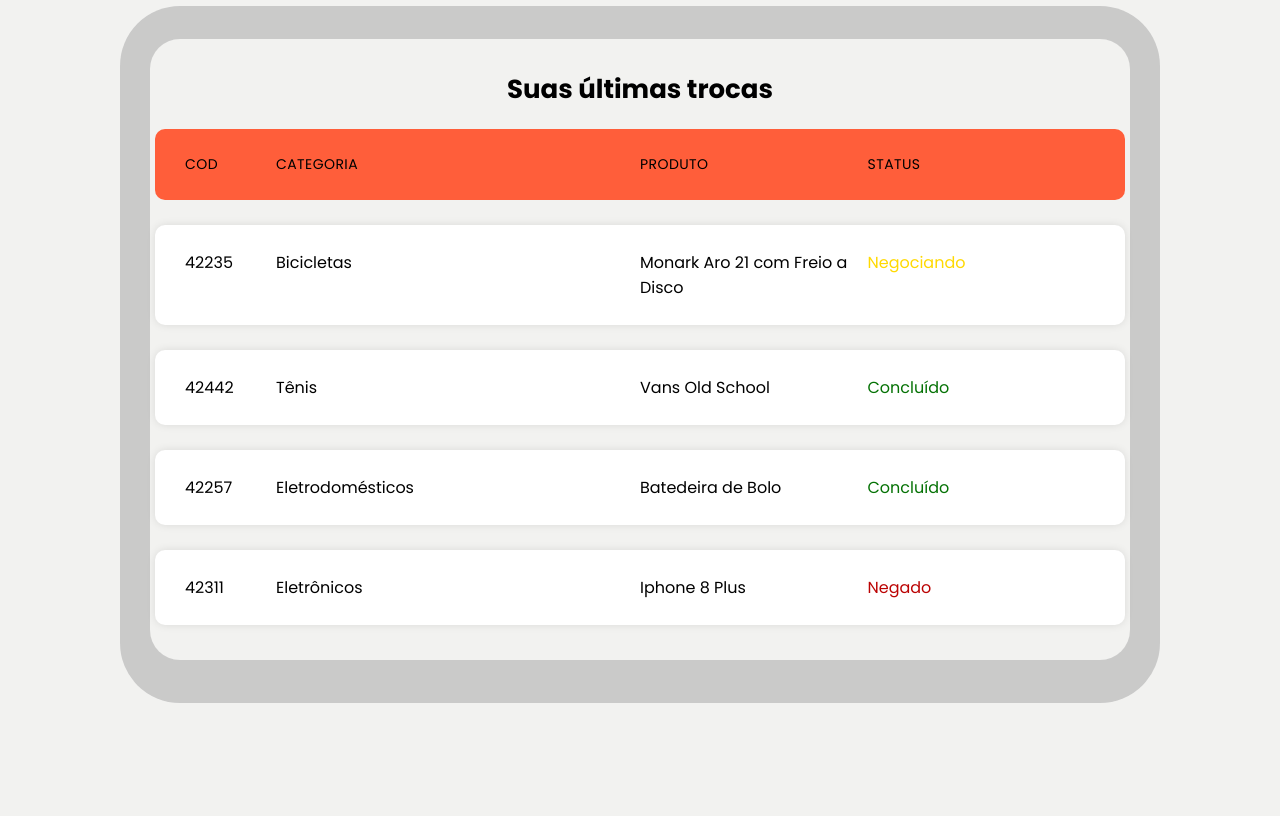
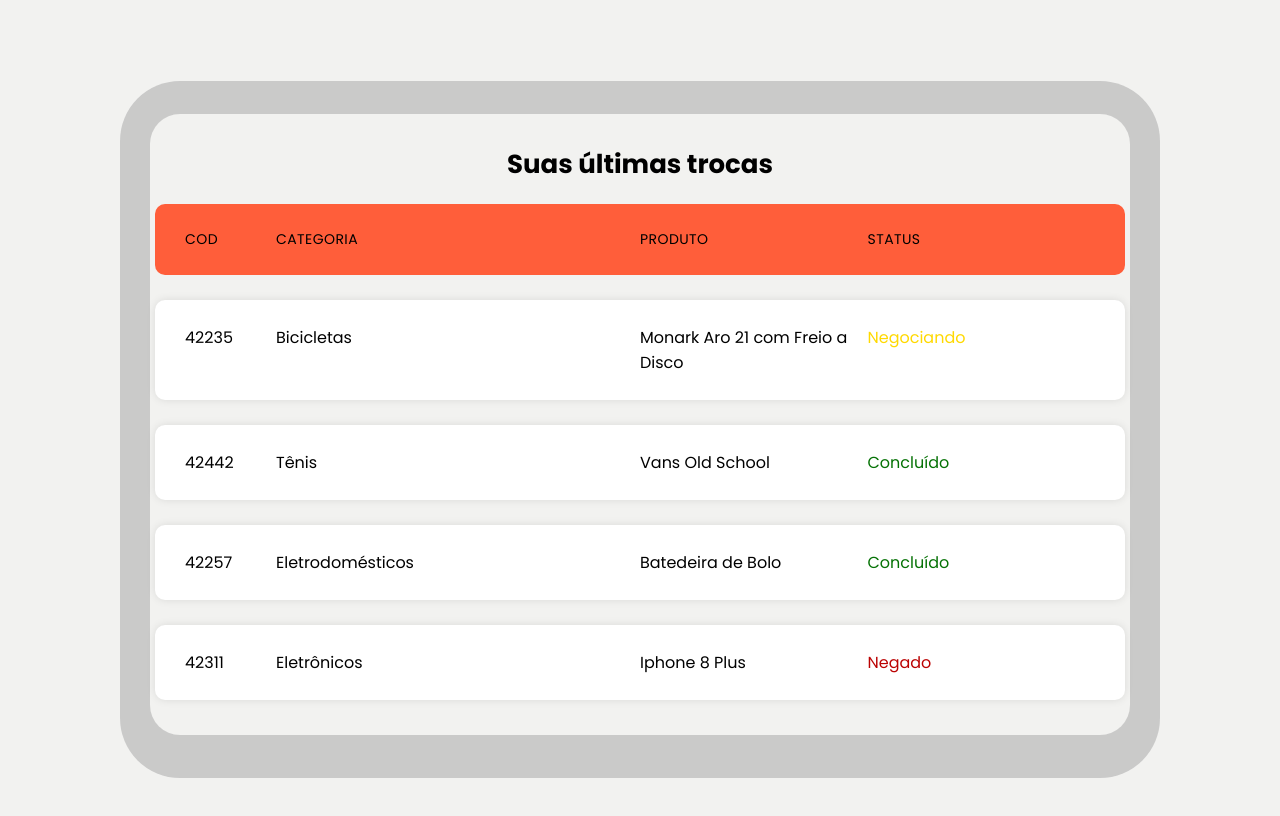
Before and after one commit to gu-henrique/testedeploy, a plain HTML site: page index.html in a window 1280 px wide. Shown: the part 82-898 px from the top of the page. Before the commit the page ends 825 px from the top, so only its background shows below. Drawn offline with Linux system fonts and the light colour scheme.

Commit message:
Add files via upload

```diff
--- a/tabela.css
+++ b/tabela.css
@@ -117,7 +117,7 @@ a:before{
 }
 
 .conjunto{
-    margin: 40px 120px 40px 120px;
+    margin: 115px 120px 40px 120px;
     padding-top: 0.25%;
     padding-bottom: 1%;
     border-radius: 60px;
```
